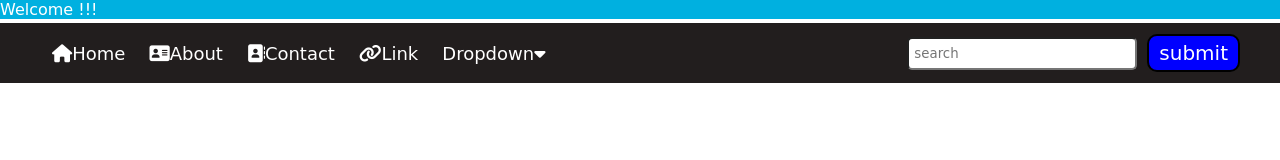
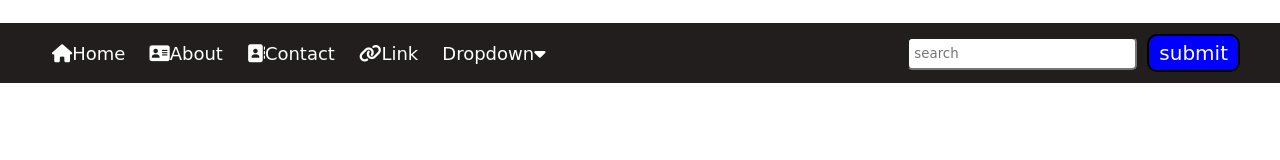
Before and after one commit to Himani51099/navBar, a plain HTML site: page index.html in a window 1280 px wide. Drawn offline with Linux system fonts and the light colour scheme.

Commit message:
Update index.html

```diff
--- a/index.html
+++ b/index.html
@@ -13,7 +13,7 @@
     <script src="https://kit.fontawesome.com/7ad54878a6.js" crossorigin="anonymous"></script>
     <header>
         <div class="marquee">
-<marquee scrollamount="15" direction="right" hspace="100px" behavior="alternate" bgcolor="sky-blue"
+<marquee scrollamount="15" direction="right" hspace="100px" behavior="alternate"
 style="color: white;">Welcome !!!</marquee>
 
 
```
